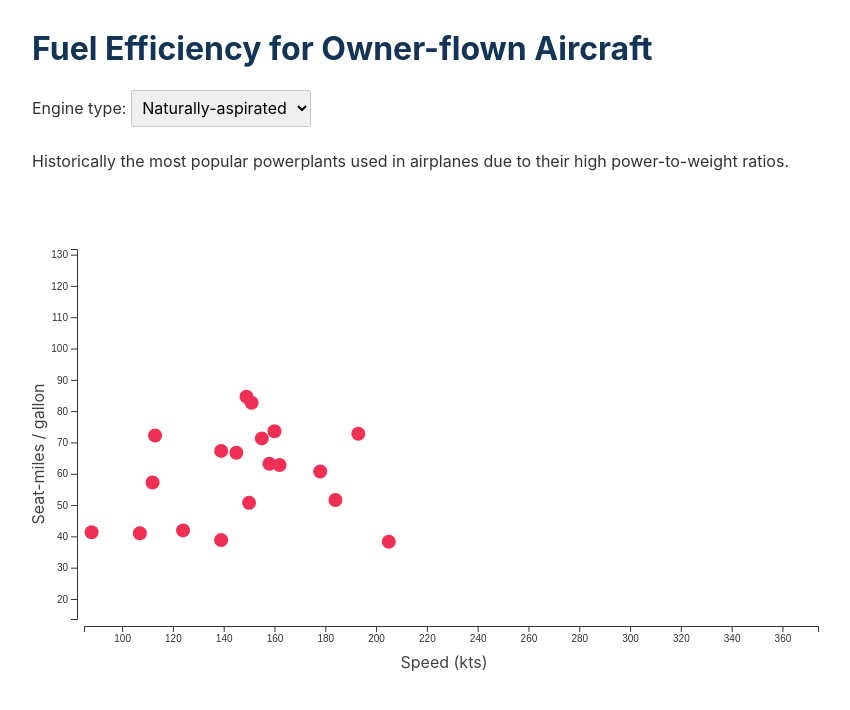
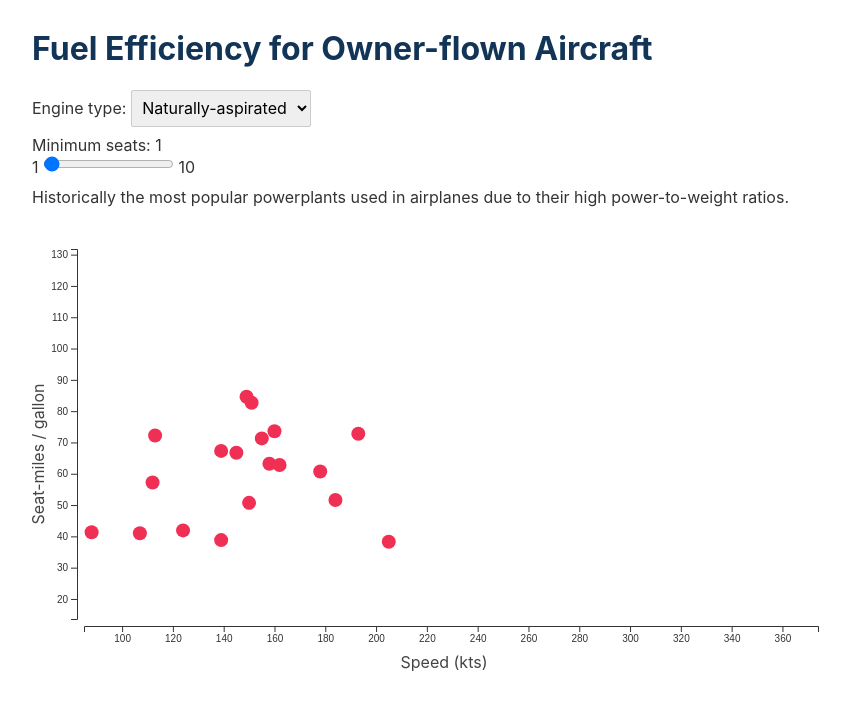
Before and after one commit to Kaizen-Labs-Inc/svelte-d3-lunch-and-learn, a Svelte app in the folder end/: page / in a window 1280 px wide. Shown: the top 710 px of the page, without its empty margins (208-1058 px from the left). Built offline with nearby package versions, Linux system fonts and the light colour scheme.

Commit message:
added slider

```diff
--- a/end/src/Aircraft.svelte
+++ b/end/src/Aircraft.svelte
@@ -1,22 +1,20 @@
 <script>
     export let aircraft;
-
+    function roundNumber(num, dec) {
+        return Math.round(num * Math.pow(10, dec)) / Math.pow(10, dec);
+    }
 </script>
 <style>
     .row {
         margin-top: 4px;
         margin-bottom: 4px;
-    }
-    .row:hover {
-        cursor: pointer;
-    }
-    .highlight {
-        background-color: #123456;
-        color: white;
+        font-family: "Courier New", Courier, fixed-width;
     }
 </style>
-<div class="row highlight">
-    <div>{aircraft.Airplane}</div>
+<div class="row">
+    <h3>{aircraft.Airplane}</h3>
     <div>Seats: {aircraft.Seats}</div>
     <div>SMPG: {aircraft.SMPG}</div>
+    <div>Econ cruise speed: <a href={aircraft.Source}>{aircraft.Speed} kts</a></div>
+    <div>MDW &rarr; BNA: {roundNumber(343 / aircraft.Speed, 1)} hrs</div>
 </div>
--- a/end/src/App.svelte
+++ b/end/src/App.svelte
@@ -15,6 +15,7 @@
     let x;
     let y;
     let highlighted;
+    let minSeats = 1;
 
     let margin = {
         top: 5,
@@ -29,7 +30,7 @@
         return list[Math.floor((Math.random() * list.length))];
     }
 
-    $: filteredRows = reFilterRows(rows, type);
+    $: filteredRows = reFilterRows(rows, type, minSeats);
 
     $: {
         if (svg && filteredRows) {
@@ -42,16 +43,8 @@
                 .join(
                     enter => enter.append('circle')
                         .attr('opacity', 0)
-                        .attr('r', d => {
-                            if (highlighted === d) {
-                                return 12;
-                            } else {
-                                return radius;
-                            }
-                        })
-                        .attr('fill', d => {
-                            return types[d.Type].color;
-                        })
+                        .attr('r', radius)
+                        .attr('fill', d => types[d.Type].color)
                         .attr('cx', d => x(d.Speed))
                         .attr('cy', d => y(d.SMPG))
                         .call(e => e.transition(slow).attr('opacity', 1)),
@@ -71,14 +64,18 @@
         }
     }
 
-    function reFilterRows(sourceRows, typeString) {
-        return sourceRows.filter(r => {
-            if (typeString === TYPE_ALL) {
-                return true
-            } else {
-                return r.Type === type;
+    function reFilterRows(sourceRows, typeString, minimumSeats) {
+        let filtered = sourceRows.filter(r => {
+            if (typeString !== TYPE_ALL && r.Type !== type) {
+                return false
             }
+            if (minimumSeats && r.Seats < minimumSeats) {
+                return false
+            }
+            return true
         });
+        console.log("found " + filtered.length)
+        return filtered
     }
 
     onMount(() => {
@@ -88,7 +85,6 @@
         let height = Math.round(width * .61 - radius * 2);
 
         csv('aircraft_data.csv', autoType).then(data => {
-            rows = data;
 
             let speeds = data.map(d => {
                 return d.Speed;
@@ -144,6 +140,7 @@
 
 
             headline = 'Fuel Efficiency for Owner-flown Aircraft';
+            rows = data;
             loading = false;
         });
     })
@@ -154,10 +151,15 @@
     }
     .container {
         max-width: 800px;
-        margin: 0 auto;
+        margin: 0 auto 500px auto;
     }
-    .description {
-        min-height: 70px;
+    p {
+        min-height: 40px;
+        margin: 10px 0;
+    }
+    input {
+        padding: 0;
+        margin: 0;
     }
 </style>
 <div class="container">
@@ -171,9 +173,13 @@
             {/each}
         </select>
     </label>
+    <label>
+        <div>Minimum seats: {minSeats}</div>
+        <div>1 <input type="range" min="1" max="10" bind:value={minSeats} /> 10</div>
+    </label>
     <p class="description">{description}</p>
     <div id="js-svg-container"></div>
     {#if highlighted}
-            <Aircraft aircraft={highlighted} />
+        <Aircraft aircraft={highlighted} />
     {/if}
 </div>
```
Also changed, not shown: end/public/aircraft_data.csv, 1 other file (tests, documents, lock files or other folders).
